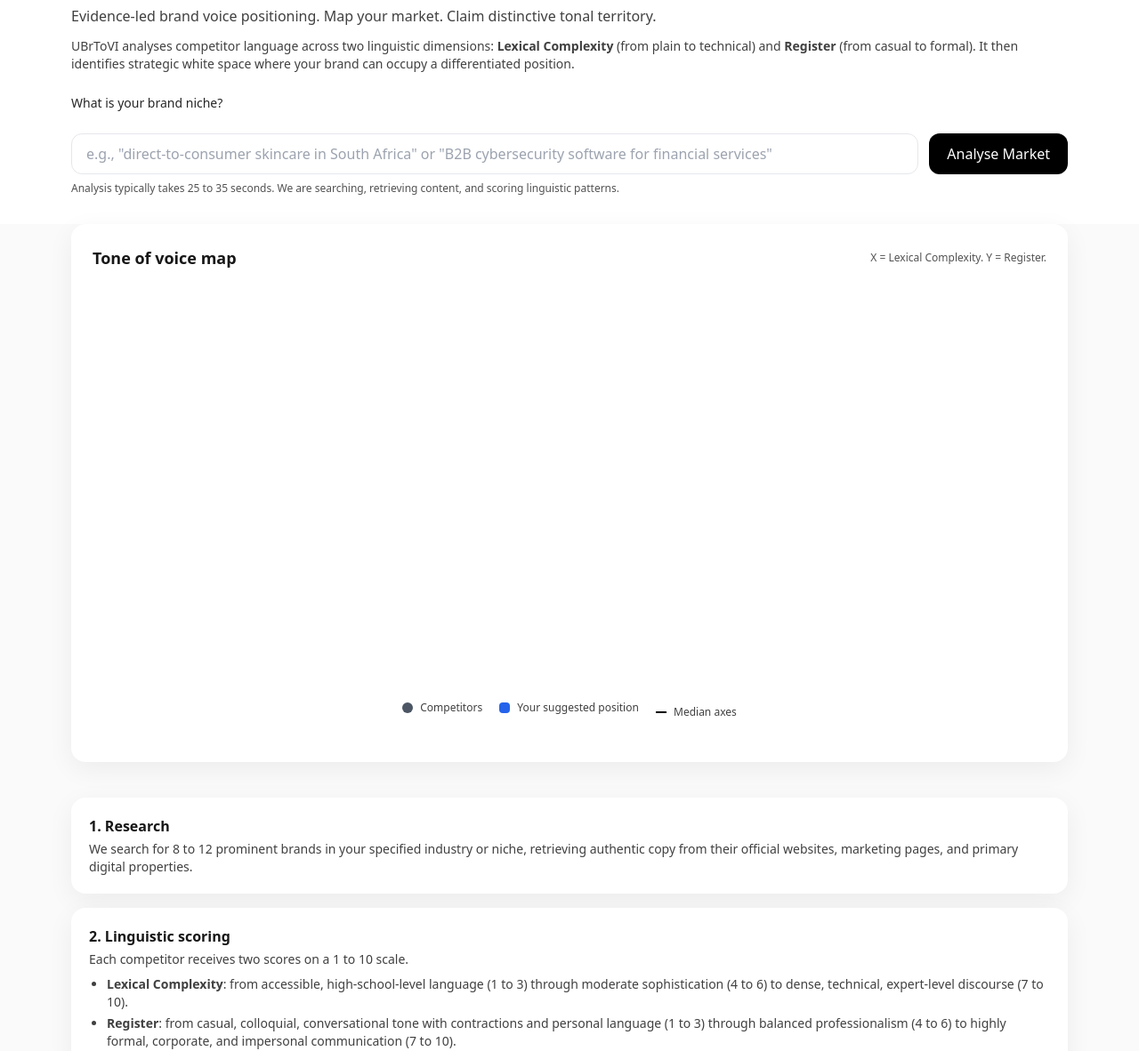
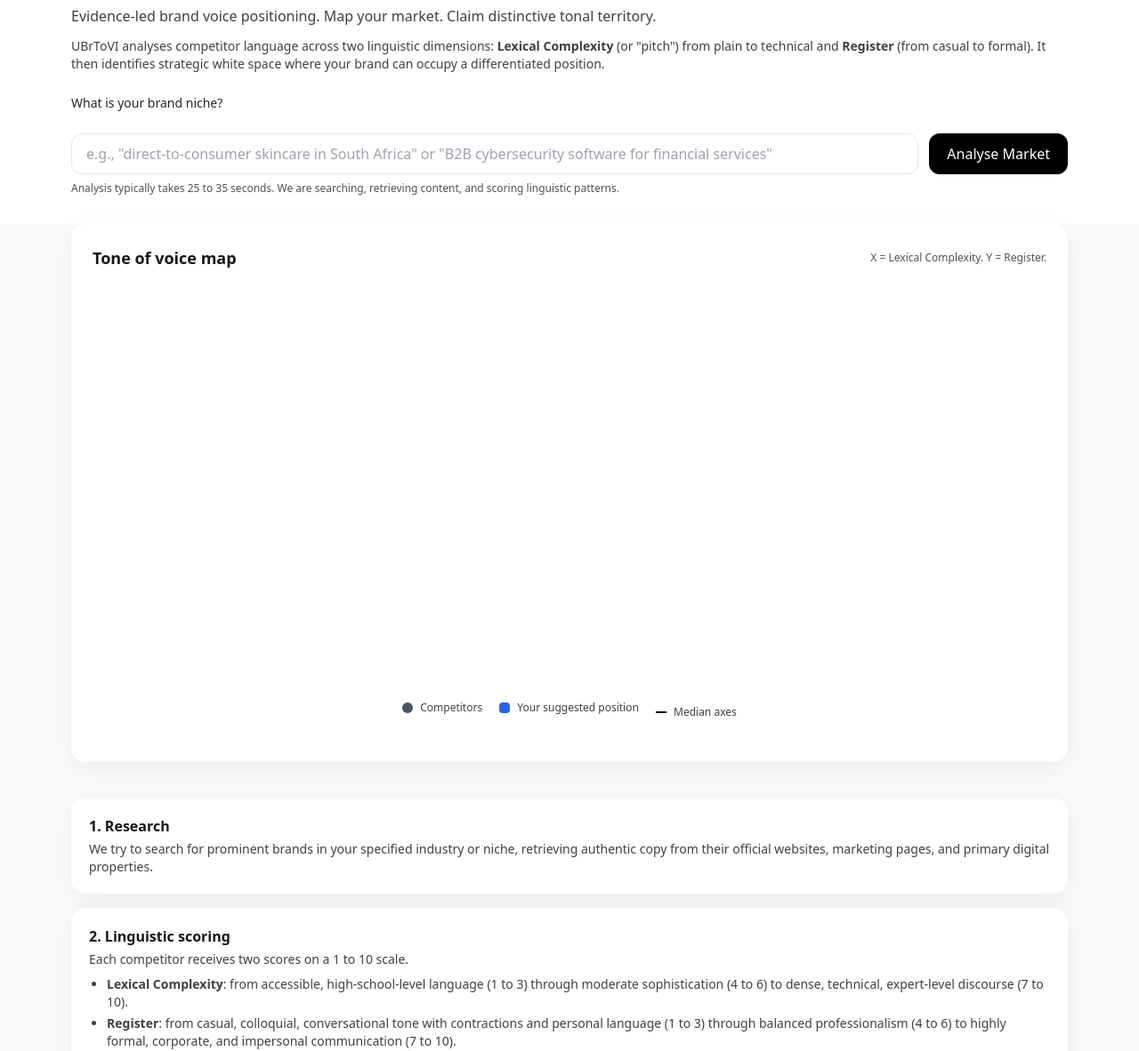
Before and after one commit to threapchills/ubrtovi-site, a plain HTML site: page index.html in a window 1280 px wide. Shown: the part 711-1893 px from the top of the page at 89% size. Drawn offline with nearby package versions, Linux system fonts and the light colour scheme.

Commit message:
Update index.html
copy

```diff
--- a/index.html
+++ b/index.html
@@ -48,7 +48,7 @@
         <h1 class="text-3xl md:text-4xl font-semibold leading-tight">Unique Brand Tone of Voice Identifier</h1>
         <p class="mt-3 text-neutral-700">Evidence-led brand voice positioning. Map your market. Claim distinctive tonal territory.</p>
         <p class="mt-3 text-sm text-neutral-700">
-          UBrToVI analyses competitor language across two linguistic dimensions: <strong>Lexical Complexity</strong> (from plain to technical) and <strong>Register</strong> (from casual to formal). It then identifies strategic white space where your brand can occupy a differentiated position.
+          UBrToVI analyses competitor language across two linguistic dimensions: <strong>Lexical Complexity</strong> (or "pitch") from plain to technical and <strong>Register</strong> (from casual to formal). It then identifies strategic white space where your brand can occupy a differentiated position.
         </p>
 
         <label for="niche" class="mt-6 block text-sm font-medium text-neutral-800">
@@ -98,7 +98,7 @@
           <div class="bg-white rounded-2xl p-5 card">
             <h3 class="font-semibold mb-1">1. Research</h3>
             <p class="text-sm text-neutral-700">
-              We search for 8 to 12 prominent brands in your specified industry or niche, retrieving authentic copy from their official websites, marketing pages, and primary digital properties.
+              We try to search for prominent brands in your specified industry or niche, retrieving authentic copy from their official websites, marketing pages, and primary digital properties.
             </p>
           </div>
           <div class="bg-white rounded-2xl p-5 card">
```
